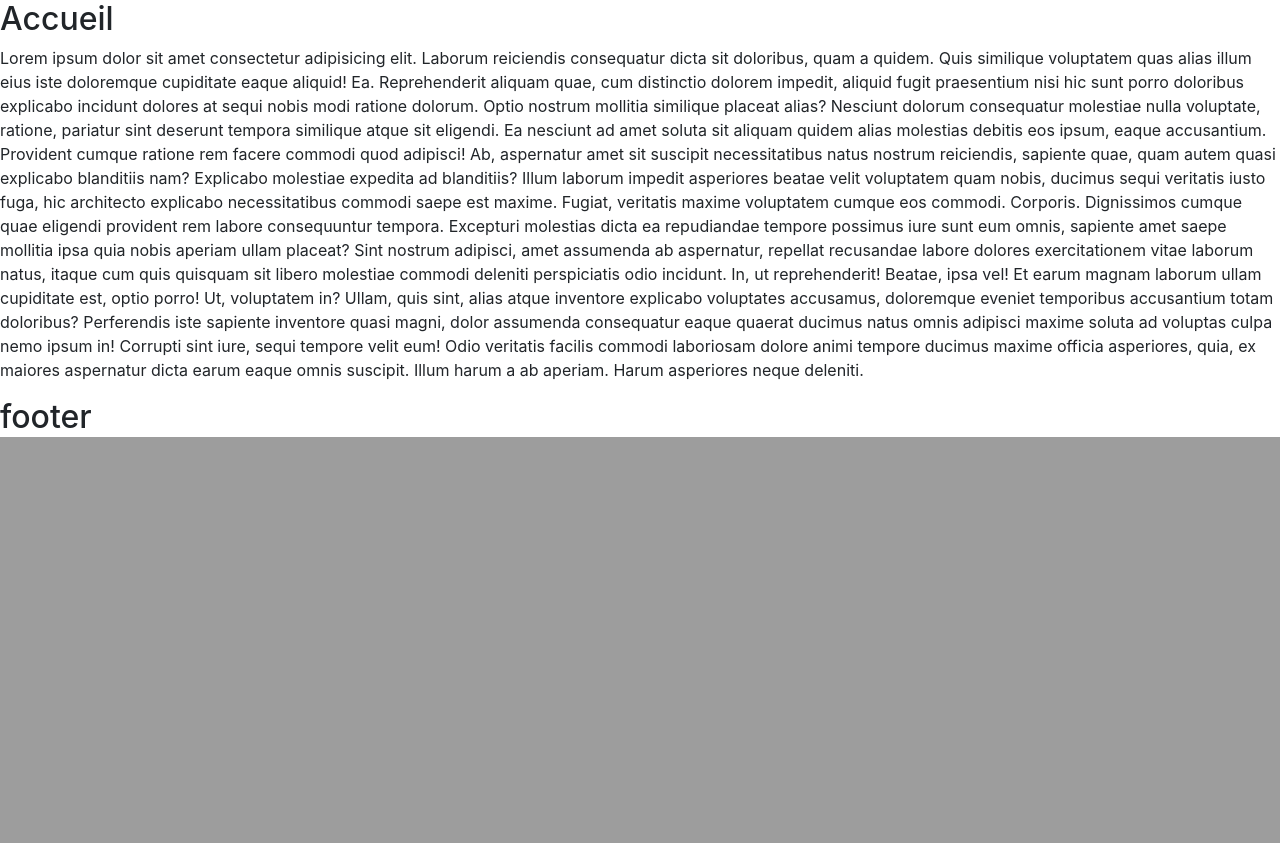
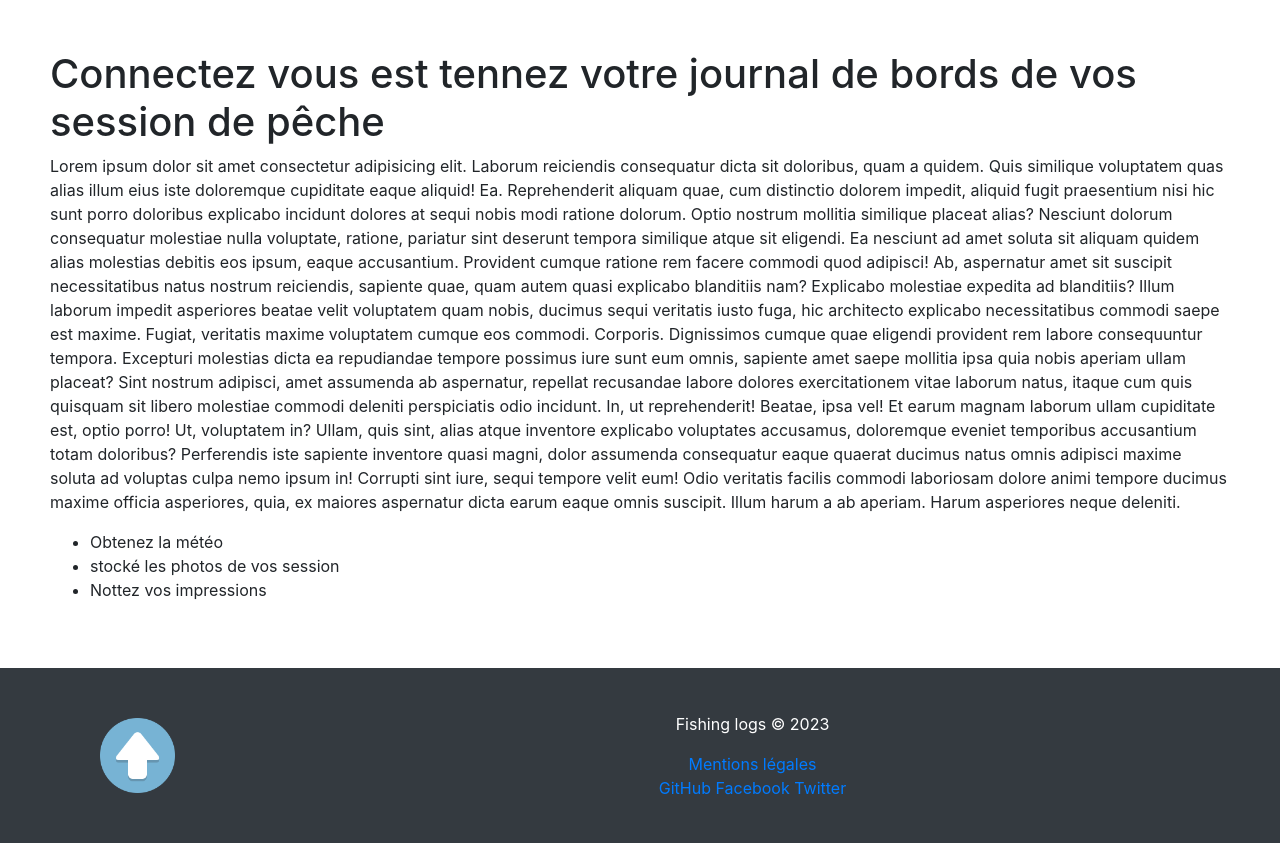
Before and after one commit to R0ck3n/Fishing_logs, a PHP site: page / in a window 1280 px wide. Shown: the part 690-1533 px from the top of the page. Before the commit the page ends 1127 px from the top, so only its background shows below. Run offline with PHP 8.4, Linux system fonts and the light colour scheme; some libraries are stand-ins or nearby versions.

Commit message:
Accueil casi fini

```diff
--- a/App/MVC/Controllers/DisplayController.php
+++ b/App/MVC/Controllers/DisplayController.php
@@ -8,7 +8,7 @@ class DisplayController {
      * de pouvoir les modifier si besoin.
      * la variable permettra juste de passer des paramettre suplémentaire
      */
-    public function display(string $template, array $data = [], string $header='header', string $footer='footer'){
+    public function display(string $template, array $data = [],string $bandeau="bandeau", string $navBar='navbarre', string $footer='footer'){
         // Transforme les clés du tableau $data en variable
         extract($data);
 
--- a/App/MVC/Views/Acceuil.phtml
+++ b/App/MVC/Views/Acceuil.phtml
@@ -1,4 +1,5 @@
-<h2>Accueil</h2>
+<main>
+    <h1>Connectez vous est tennez votre journal de bords de vos session de pêche</h1>
     <p>Lorem ipsum dolor sit amet consectetur adipisicing elit. Laborum reiciendis consequatur dicta sit doloribus, quam a quidem. Quis similique voluptatem quas alias illum eius iste doloremque cupiditate eaque aliquid! Ea.
     Reprehenderit aliquam quae, cum distinctio dolorem impedit, aliquid fugit praesentium nisi hic sunt porro doloribus explicabo incidunt dolores at sequi nobis modi ratione dolorum. Optio nostrum mollitia similique placeat alias?
     Nesciunt dolorum consequatur molestiae nulla voluptate, ratione, pariatur sint deserunt tempora similique atque sit eligendi. Ea nesciunt ad amet soluta sit aliquam quidem alias molestias debitis eos ipsum, eaque accusantium.
@@ -9,3 +10,11 @@ Sint nostrum adipisci, amet assumenda ab aspernatur, repellat recusandae labore
     Beatae, ipsa vel! Et earum magnam laborum ullam cupiditate est, optio porro! Ut, voluptatem in? Ullam, quis sint, alias atque inventore explicabo voluptates accusamus, doloremque eveniet temporibus accusantium totam doloribus?
     Perferendis iste sapiente inventore quasi magni, dolor assumenda consequatur eaque quaerat ducimus natus omnis adipisci maxime soluta ad voluptas culpa nemo ipsum in! Corrupti sint iure, sequi tempore velit eum!
     Odio veritatis facilis commodi laboriosam dolore animi tempore ducimus maxime officia asperiores, quia, ex maiores aspernatur dicta earum eaque omnis suscipit. Illum harum a ab aperiam. Harum asperiores neque deleniti.</p>
+
+    <ul>
+        <li>Obtenez la météo</li>
+        <li>stocké les photos de vos session</li>
+        <li>Nottez vos impressions</li>
+    </ul>
+
+</main>
--- /dev/null
+++ b/App/MVC/Views/bandeau.phtml
@@ -0,0 +1,6 @@
+      <!-- Image bandeau a redefinir en background img en css en fonction du titre de la page-->
+      <div class="bandeau-<?=$title?>">
+      <?php if ($title==="Accueil"):?>
+        <h2  class="accueil-titre">Fishing logs </h2>
+        <?php endif;?>
+      </div>
--- a/App/MVC/Views/footer.phtml
+++ b/App/MVC/Views/footer.phtml
@@ -1 +1,21 @@
-<h2>footer</h2>
+<footer class="bg-dark">
+    <div class="footer-global-container alignement-ligne">
+        <!-- Bouton de retour en haut -->
+        <a href="#top-header" class="btn-footer" title="Revenir en haut de la page">
+          <img src="/public/img/arrow-up.png" alt="logo fleche vers le haut">
+        </a>
+        <div class="container footer-container">
+            <div class="row">
+                <div class="col text-center ">
+                    <p class="footer-text">Fishing logs &copy; 2023</p>
+                    <a href="#" class="footer-link">Mentions légales</a>
+                    <div class="social-links">
+                        <a href="https://github.com" target="_blank" class="footer-link">GitHub</a>
+                        <a href="https://facebook.com" target="_blank" class="footer-link">Facebook</a>
+                        <a href="https://twitter.com" target="_blank" class="footer-link">Twitter</a>
+                    </div>
+                </div>
+            </div>
+        </div>
+    </div>
+</footer>
--- a/App/MVC/Views/layout.phtml
+++ b/App/MVC/Views/layout.phtml
@@ -5,7 +5,7 @@
     <meta http-equiv="X-UA-Compatible" content="IE=edge" />
     <meta name="viewport" content="width=device-width, initial-scale=1.0" />
     <title><?=$title?></title>
-    <link rel="icon" type="image/x-icon" href="/images/favicon.ico">
+    <link rel="icon" type="image/x-icon" href="/public/img/logo.png">
     <link rel="stylesheet" href="https://stackpath.bootstrapcdn.com/bootstrap/4.5.0/css/bootstrap.min.css">
     <link rel="stylesheet" href="/public/css/style.css">
     <script type="module" src="/public/js/main.js" defer></script>
@@ -13,24 +13,20 @@
   </head>
   <body>
 
-    <header>
-      <?php require $header.'.phtml' ?>
-                <!-- Image bandeau-->
-                <div class="bandeau-<?=$title?>">
-        <h1 class="h1">Fishing logs </h1>
-    </div>
+    <header id="top-header">
+      <!-- par défault navbarre.phtml peut être modifier lors de l'appel de la fonction display du controller-->
+      <?php require $navBar.'.phtml' ?>
+      <!-- Bandeau qui apparait suivant le titre de la page ( img en background dans le css a définir suivant le titre de la page) -->
+      <?php if ($title==="Accueil"){require $bandeau.'.phtml';}?>
     </header>
 
 
+      <!-- contenu a définir obligatoirement dans le controller de la page -->
+      <?php require $template . '.phtml' ?>
 
 
-    <main>
-      <?php require $template . '.phtml' ?>
-    </main>
-
-    <footer>
+      <!-- par défault footer.phtml peut être modifier lors de l'appel de la fonction display du controller-->
       <?php require $footer.'.phtml' ?>
-    </footer>
 
 
     <script src="https://code.jquery.com/jquery-3.5.1.slim.min.js"></script>
--- a/public/css/style.css
+++ b/public/css/style.css
@@ -1,17 +1,33 @@
+/*Propriétés générales*/
 body,
 html {
   height: 100%;
 }
 
-h1 {
-  font-size: 10em !important;
-  color: rgb(200, 206, 199) !important;
+.accueil-titre {
+  font-size: 10em;
+  color: rgb(200, 206, 199);
 }
 .logo {
   height: 50px;
   width: 50px;
 }
+main {
+  padding: 50px;
+}
 
+/*Responsive */
+
+@media (max-width: 550px) {
+  .accueil-titre {
+    font-size: 2em;
+  }
+  .bandeau-Accueil {
+    min-height: 50vh !important;
+  }
+}
+
+/*Nav barre */
 .navbar {
   position: fixed;
   top: 0;
@@ -21,6 +37,14 @@ h1 {
   background-color: rgba(255, 255, 255, 0.644);
 }
 
+/*Sépare les liens des pages des liens de connection */
+.nav-container {
+  width: 100%;
+  display: flex;
+  justify-content: space-between;
+}
+
+/*Gestion du bandeau*/
 *[class*="bandeau"] {
   margin-bottom: 0;
   display: flex;
@@ -28,15 +52,29 @@ h1 {
   margin-top: -30px;
   justify-content: center;
 }
-
+/*Défini l'image et la taille de celle ci*/
+/*Pour chaque page avec un bandeau créer une classe .bandeau-"nom de la page" et lui donner les propriétées désirées*/
 .bandeau-Accueil {
   background-image: url("https://www.affairesdegars.com/webroot/usr_img/2017-05/mai/semaine5/Pecheuse_sexy_image2.png");
   background-size: cover;
   min-height: 90vh;
 }
+/*footer*/
+.alignement-ligne {
+  display: flex;
+  margin-left: 50px;
+  align-items: center;
+}
+.footer-text {
+  color: white;
+}
 
-.nav-container {
-  width: 100%;
+/*gestion de l'img*/
+
+.btn-footer img {
+  max-height: 75px;
+  max-width: 75px;
   display: flex;
-  justify-content: space-between;
+  align-items: center;
+  margin: 50px;
 }
```
Also changed, not shown: App/MVC/Views/navbarre.phtml (renamed from App/MVC/Views/header.phtml), public/img/arrow-up.png (added). Lines whose indentation alone changed are shown as unchanged.
